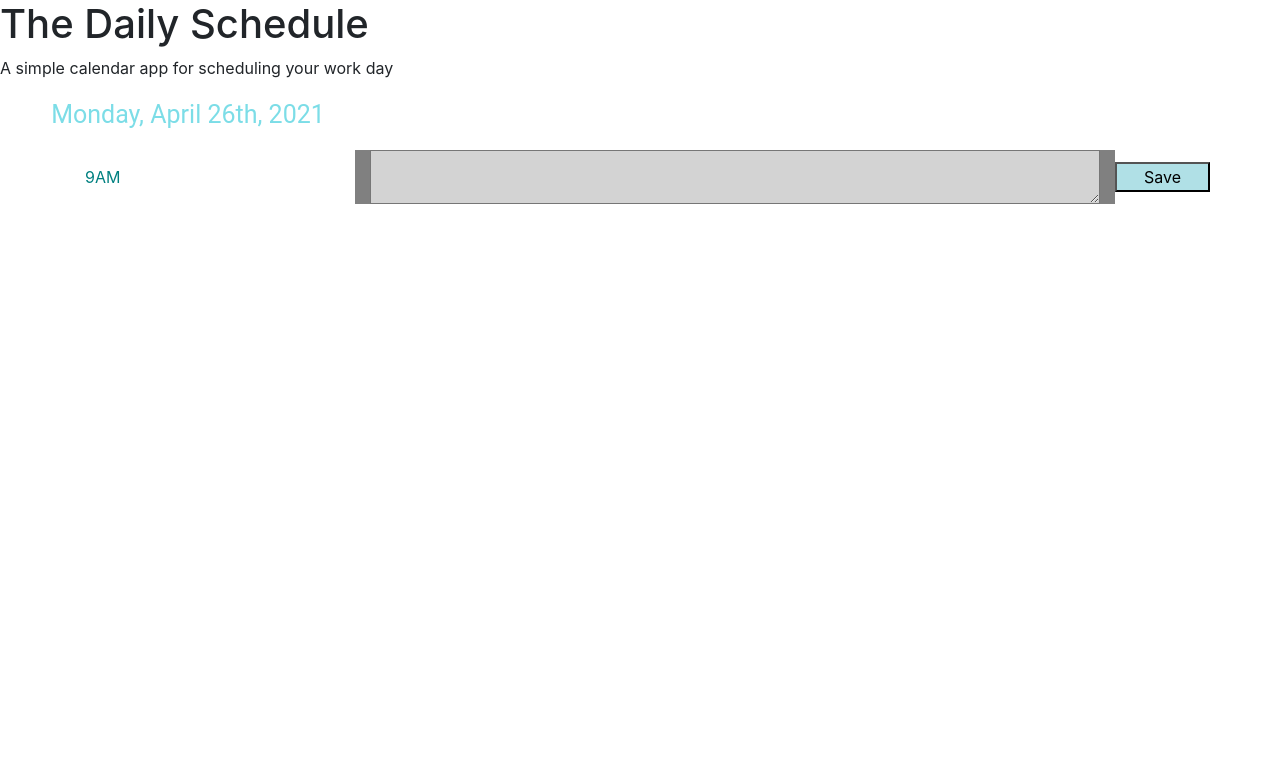
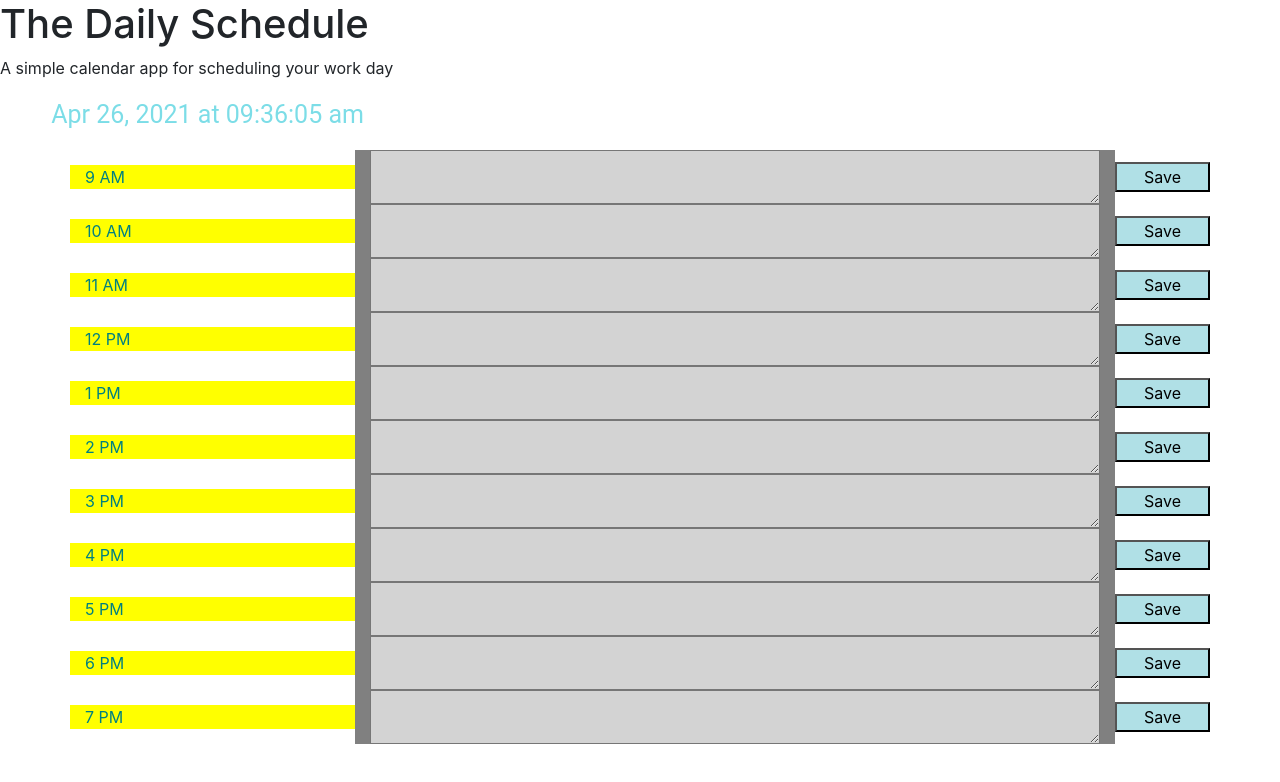
Before and after one commit to truethatplaya/05-single-day-calendar, a plain HTML site: page index.html in a window 1280 px wide. Drawn offline with nearby package versions, Linux system fonts and the light colour scheme.

Commit message:
rows are in place. time is working and adding seconds on load. local storage is saving.

```diff
--- a/assets/css/style.css
+++ b/assets/css/style.css
@@ -13,6 +13,7 @@
 
 .hour {
   color: teal;
+  background-color: yellow;
 }
 
 .appointment {
@@ -29,7 +30,7 @@
 
 .saveBtn {
   background-color: powderblue;
-  display: flex;
+  /* display: flex;
   align-content: center;
-  justify-content: center;
+  justify-content: center; */
 }
--- a/assets/js/script.js
+++ b/assets/js/script.js
@@ -1,3 +1,33 @@
-//Current Date
-var today = moment().format("dddd, MMMM Do, YYYY");
-$("#today").text(today);
+//global variables
+var timeDisplayEl = $("#rightNow");
+
+//Current Date and Time
+function displayTime() {
+  var rightNow = moment().format("MMM DD, YYYY [at] hh:mm:ss a");
+  timeDisplayEl.text(rightNow);
+}
+
+//Save Appointment
+function saveAppointment() {
+  var storeAppointment = localStorage.getItem("textArea");
+  console.log(storeAppointment);
+}
+
+var saveBtn = document.querySelector(".saveBtn");
+var userInput = document.querySelector("textArea");
+
+//when save button is clicked
+saveBtn.addEventListener("click", function (event) {
+  event.preventDefault();
+  saveAppointment();
+
+  // create object from user input
+  var appointmentInfo = {
+    appointment: userInput.value.trim(),
+  };
+
+  // set user input to local storage
+  localStorage.setItem("appointmentInfo", JSON.stringify(appointmentInfo));
+});
+
+setInterval(displayTime, 1000);
--- a/index.html
+++ b/index.html
@@ -27,18 +27,97 @@
     <header class="header">
       <h1>The Daily Schedule</h1>
       <p>A simple calendar app for scheduling your work day</p>
-      <p id="today" class="currentDate"></p>
+      <p id="rightNow" class="currentDate"></p>
     </header>
-    <!--This is the form for the times-->
+    <!--This is the form for the hourly timeslots-->
 
     <main class="container">
       <div class="row" id="9">
-        <div class="col-3 hour" id="hour9">9AM</div>
+        <div class="col-3 hour" id="hour9">9 AM</div>
         <div class="col-8 appointment" id="appointment9">
           <textarea rows="2" class="textArea"></textarea>
         </div>
+        <button class="col-1 saveBtn" id="saveBtn">Save</button>
+      </div>
 
-        <button class="col-1 saveBtn" id="saveBtn9">Save</button>
+      <div class="row" id="9">
+        <div class="col-3 hour" id="hour10">10 AM</div>
+        <div class="col-8 appointment" id="appointment10">
+          <textarea rows="2" class="textArea"></textarea>
+        </div>
+        <button class="col-1 saveBtn" id="saveBtn">Save</button>
+      </div>
+
+      <div class="row" id="9">
+        <div class="col-3 hour" id="hour11">11 AM</div>
+        <div class="col-8 appointment" id="appointment11">
+          <textarea rows="2" class="textArea"></textarea>
+        </div>
+        <button class="col-1 saveBtn" id="saveBtn">Save</button>
+      </div>
+
+      <div class="row" id="9">
+        <div class="col-3 hour" id="hour12">12 PM</div>
+        <div class="col-8 appointment" id="appointment11">
+          <textarea rows="2" class="textArea"></textarea>
+        </div>
+        <button class="col-1 saveBtn" id="saveBtn">Save</button>
+      </div>
+
+      <div class="row" id="9">
+        <div class="col-3 hour" id="hour1">1 PM</div>
+        <div class="col-8 appointment" id="appointment11">
+          <textarea rows="2" class="textArea"></textarea>
+        </div>
+        <button class="col-1 saveBtn" id="saveBtn">Save</button>
+      </div>
+
+      <div class="row" id="9">
+        <div class="col-3 hour" id="hour2">2 PM</div>
+        <div class="col-8 appointment" id="appointment11">
+          <textarea rows="2" class="textArea"></textarea>
+        </div>
+        <button class="col-1 saveBtn" id="saveBtn">Save</button>
+      </div>
+
+      <div class="row" id="9">
+        <div class="col-3 hour" id="hour3">3 PM</div>
+        <div class="col-8 appointment" id="appointment11">
+          <textarea rows="2" class="textArea"></textarea>
+        </div>
+        <button class="col-1 saveBtn" id="saveBtn">Save</button>
+      </div>
+
+      <div class="row" id="9">
+        <div class="col-3 hour" id="hour4">4 PM</div>
+        <div class="col-8 appointment" id="appointment11">
+          <textarea rows="2" class="textArea"></textarea>
+        </div>
+        <button class="col-1 saveBtn" id="saveBtn">Save</button>
+      </div>
+
+      <div class="row" id="9">
+        <div class="col-3 hour" id="hour5">5 PM</div>
+        <div class="col-8 appointment" id="appointment11">
+          <textarea rows="2" class="textArea"></textarea>
+        </div>
+        <button class="col-1 saveBtn" id="saveBtn">Save</button>
+      </div>
+
+      <div class="row" id="9">
+        <div class="col-3 hour" id="hour6">6 PM</div>
+        <div class="col-8 appointment" id="appointment11">
+          <textarea rows="2" class="textArea"></textarea>
+        </div>
+        <button class="col-1 saveBtn" id="saveBtn">Save</button>
+      </div>
+
+      <div class="row" id="9">
+        <div class="col-3 hour" id="hour7">7 PM</div>
+        <div class="col-8 appointment" id="appointment11">
+          <textarea rows="2" class="textArea"></textarea>
+        </div>
+        <button class="col-1 saveBtn" id="saveBtn">Save</button>
       </div>
     </main>
     <!--Jquery-->
```
